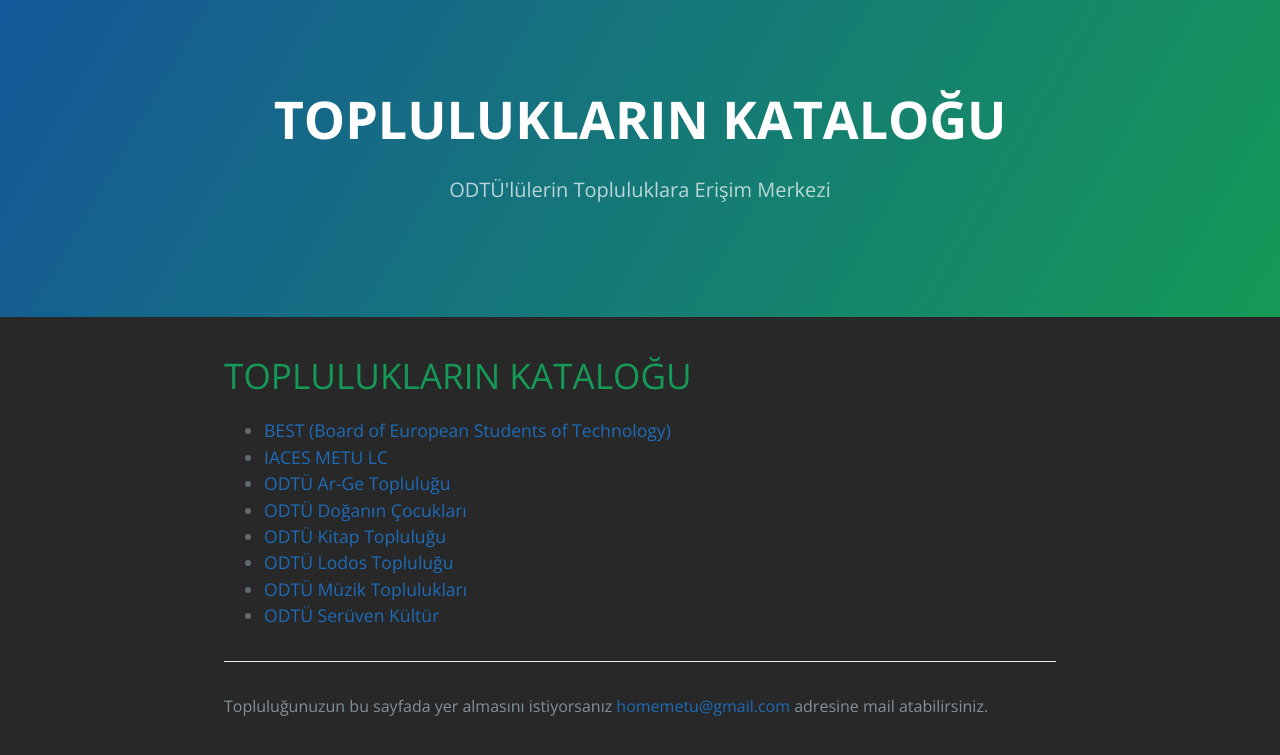
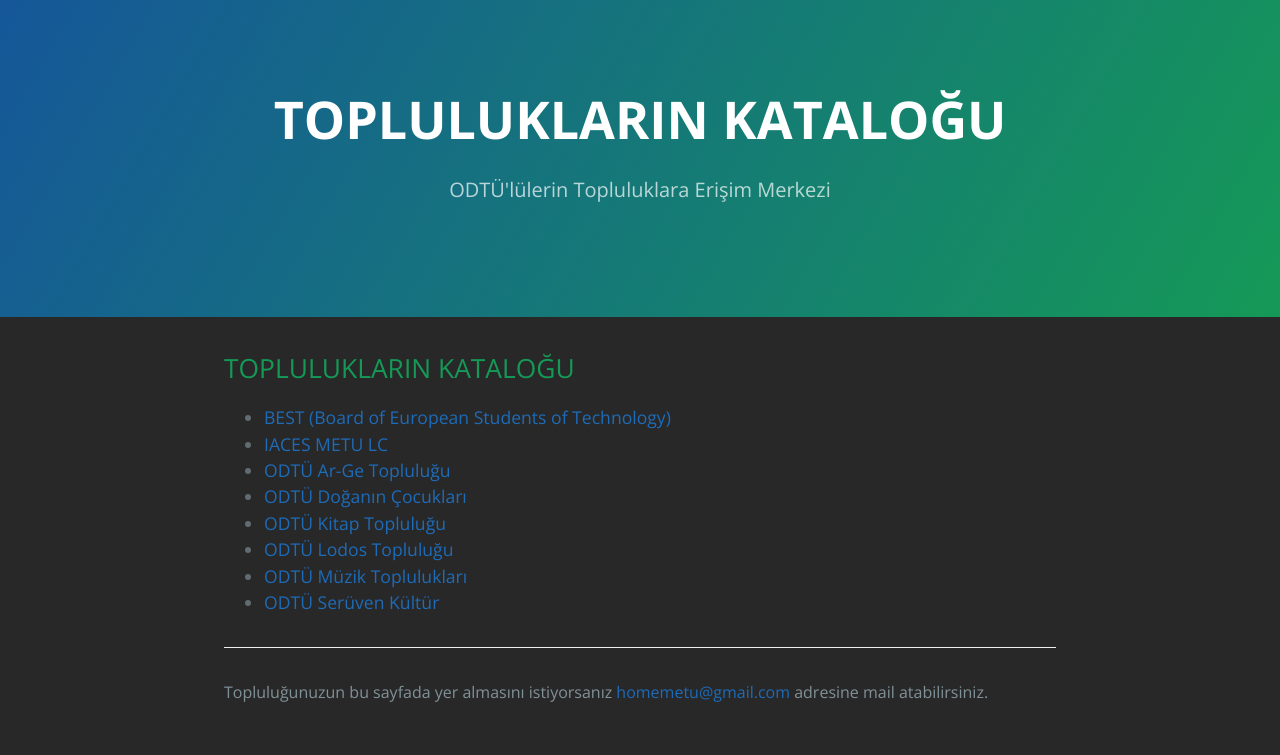
Before and after one commit to metuhome/METU-Topluluk-Katalog, a Jekyll site: the page built from index.md, in a window 1280 px wide. Shown: the top 755 px of the page. Built offline with Jekyll 4.4.1, drawn with Linux system fonts in a browser that asks for light colours; our own code applies the rules of GitHub Pages for plain Markdown files.

Commit message:
update header

```diff
--- a/index.md
+++ b/index.md
@@ -1,4 +1,4 @@
-# TOPLULUKLARIN KATALOĞU
+## TOPLULUKLARIN KATALOĞU
 * [BEST (Board of European Students of Technology)](topluluklar/BEST.md)
 * [IACES METU LC](topluluklar/IACES.md)
 * [ODTÜ Ar-Ge Topluluğu](topluluklar/arge.md)
```
